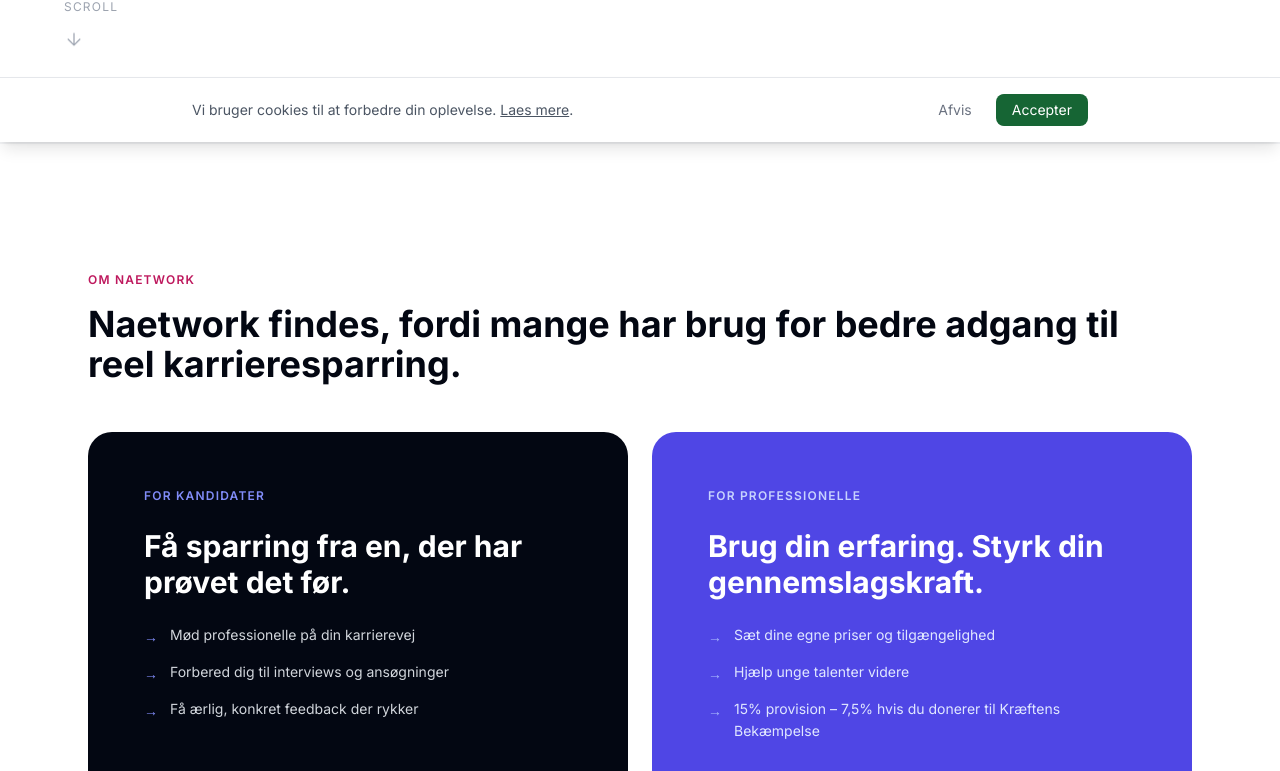
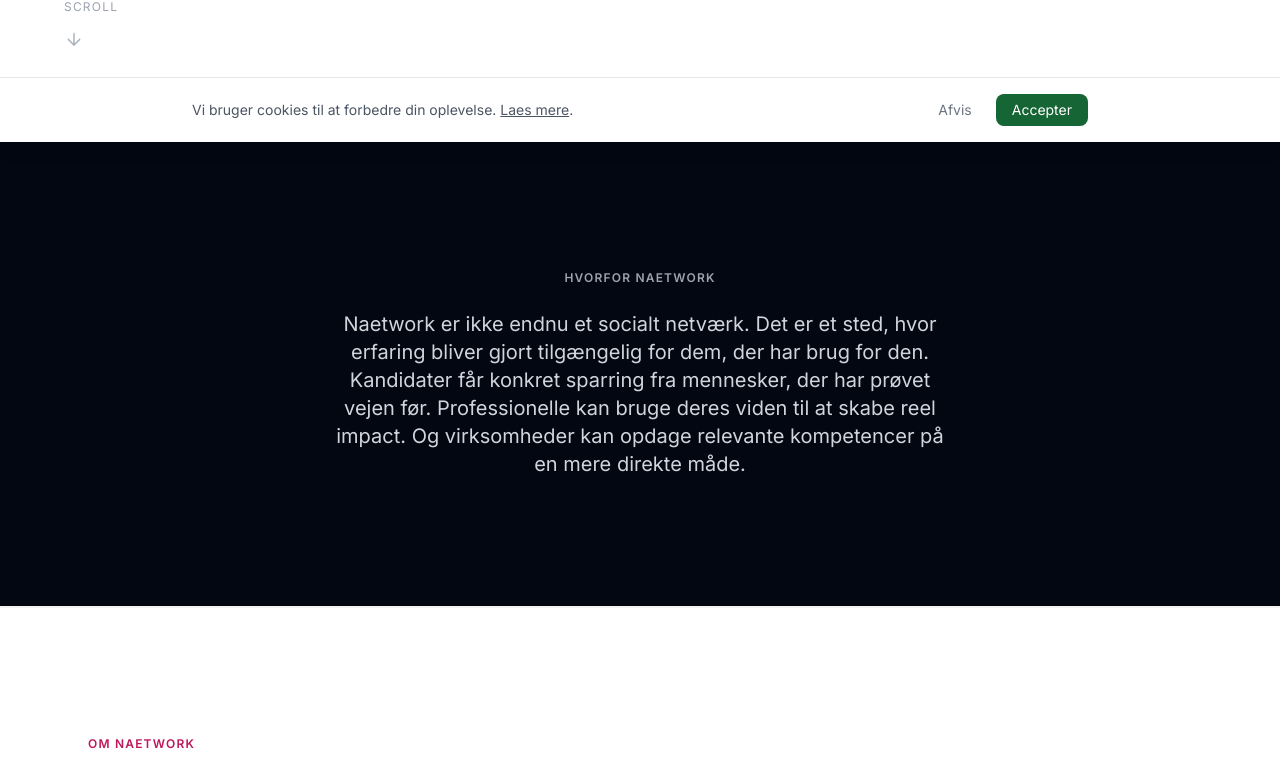
Before and after one commit to mikkelstreet-png/Naetwork, a Next.js app: page / in a window 1280 px wide. Shown: the part 658-1429 px from the top of the page. Built offline with nearby package versions, Linux system fonts and the light colour scheme; no server answers.

Commit message:
Add Why Naetwork section to HomeContent

```diff
--- a/components/HomeContent.tsx
+++ b/components/HomeContent.tsx
@@ -73,6 +73,18 @@ export function HomeContent() {
               <path d="M12 5v14M5 12l7 7 7-7" />
             </svg>
           </div>
+        </div>
+      </section>
+
+      {/* ─── WHY NAETWORK ──────────────────────────────────────── */}
+      <section className="py-24 md:py-32 bg-gray-950">
+        <div className="max-w-2xl mx-auto px-6 text-center">
+          <p className="text-xs font-semibold tracking-widest uppercase text-gray-400 mb-6">
+            {tr('why.label')}
+          </p>
+          <p className="text-lg md:text-xl text-gray-300 leading-relaxed">
+            {tr('why.body')}
+          </p>
         </div>
       </section>
 
```
